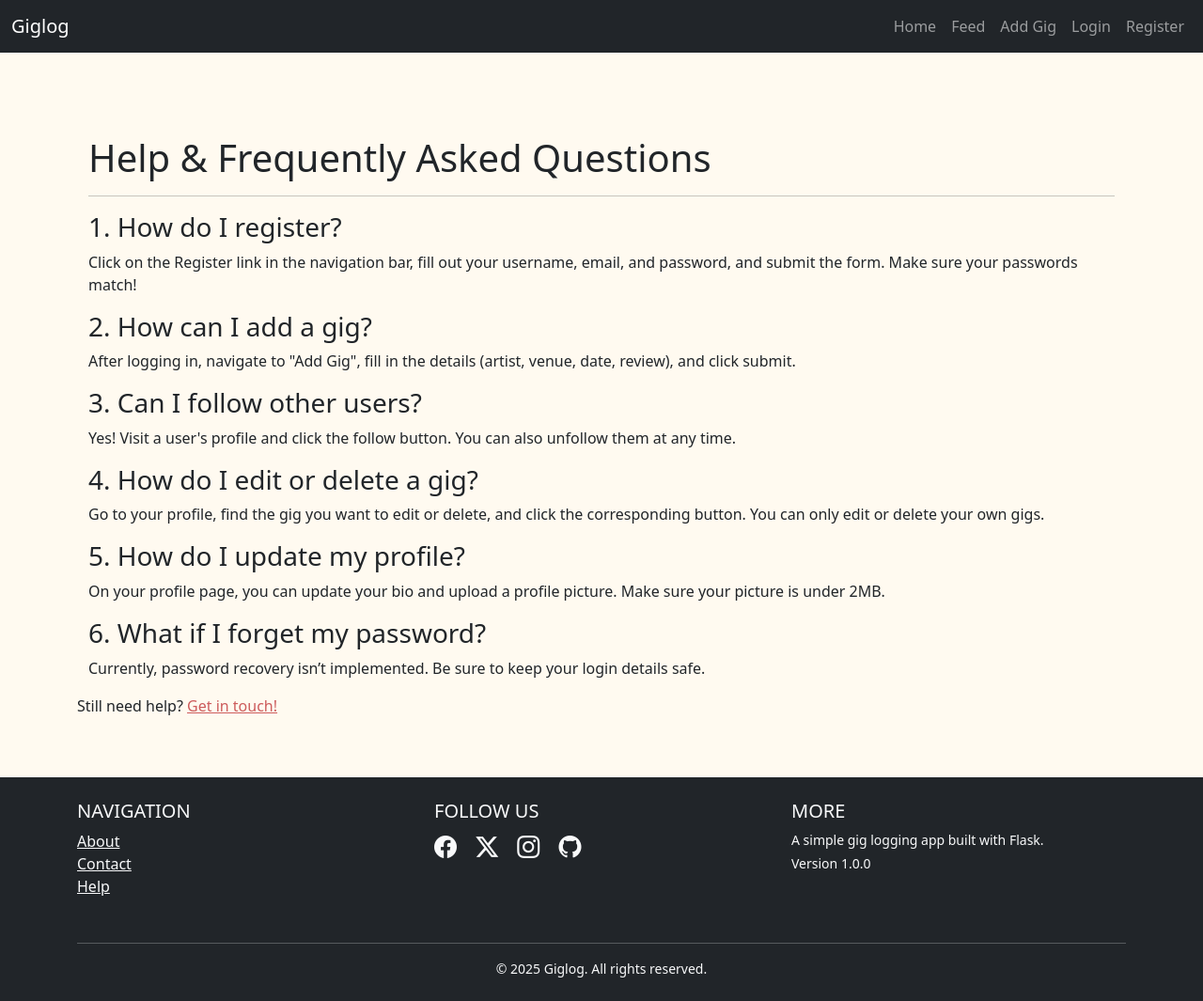
After one commit to ASmokeyPie/giglog, a Flask app: page /help in a window 1280 px wide. The commit adds this page. Shown: the whole page at 94% size. Run offline with Flask 3, Linux system fonts and the light colour scheme.

Commit message:
Final styling, comments and refinements

```diff
--- a/app.py
+++ b/app.py
@@ -15,9 +15,9 @@ app.secret_key = 'supersecret'
 
 # Uploads folder configuration
 UPLOAD_FOLDER = "static/uploads"
-os.makedirs(UPLOAD_FOLDER, exist_ok=True) # Create folder if it doesn't exist
+os.makedirs(UPLOAD_FOLDER, exist_ok=True)  # Create folder if it doesn't exist
 app.config["UPLOAD_FOLDER"] = UPLOAD_FOLDER
-app.config["MAX_CONTENT_LENGTH"] = 2 * 1024 * 1024 # 2MB limit
+app.config["MAX_CONTENT_LENGTH"] = 2 * 1024 * 1024  # 2MB upload limit
 
 # Paths to the JSON files that store app data
 DATA_FILE = "data/gigs.json"
@@ -40,6 +40,9 @@ def datetimeformat(value, format='%d %b %Y'):
 # ---------------------------
 @app.context_processor
 def inject_now():
+    """
+    Inject the current year into all templates as 'current_year'
+    """
     return {'current_year': datetime.now().year}
 
 
@@ -112,17 +115,20 @@ def get_following(username):
     return []
 
 
-
-#-- Require login --
+#-- Require login decorator --
 def login_required(f):
     """
-    Provides login required functionality to any route wrapped with this function
+    Provides login required functionality to any route wrapped with this function.
+    Redirects users to login page if they are not logged in.
     """
     @wraps(f)
     def wrapper(*args, **kwargs):
+        # Check if 'user' exists in session, i.e., user is logged in
         if "user" not in session:
             flash("Please log in first.", "warning")
+            # Redirect to login page if not logged in
             return redirect(url_for("login"))
+        # User is logged in, proceed to the wrapped route
         return f(*args, **kwargs)
     return wrapper
 
@@ -141,12 +147,12 @@ def index():
 
 
 # ---------------------- REGISTER ----------------------
-
 @app.route("/register", methods=["GET", "POST"])
 def register():
     """
     User registration page route.
-    Renders the register.html template.
+    GET: Display registration form.
+    POST: Process registration form, validate, create new user, save to JSON, redirect to login.
     """
     if request.method == "POST":
         username = request.form["username"].strip()
@@ -157,7 +163,7 @@ def register():
         # Load users
         users = load_users()
 
-        # Validation
+        # Validation checks
         if any(u["username"] == username for u in users):
             flash("Username already taken.", "danger")
             return redirect(url_for("register"))
@@ -170,7 +176,7 @@ def register():
             flash("Passwords do not match.", "danger")
             return redirect(url_for("register"))
 
-        # Create new user
+        # Create new user dictionary
         new_user = {
             "username": username,
             "email": email,
@@ -184,16 +190,17 @@ def register():
         flash("Registration successful! You can now log in.", "success")
         return redirect(url_for("login"))
 
+    # GET request -> show registration form
     return render_template("register.html")
 
 
 # ---------------------- LOGIN ----------------------
-
 @app.route("/login", methods=["GET", "POST"])
 def login():
     """
     User login page route.
-    Checks for valid log in of user and renders the login.html template.
+    GET: Show login form.
+    POST: Validate login credentials, set session, redirect to feed.
     """
     if request.method == "POST":
         username = request.form["username"].strip()
@@ -201,35 +208,36 @@ def login():
 
         users = load_users()
 
-        # Check for username match
+        # Loop through users to find matching username
         for user in users:
             if user["username"] == username:
-
-                # Verify hashed password
+                # Verify hashed password using werkzeug
                 if check_password_hash(user["password"], password):
+                    # Save username in session to mark user as logged in
                     session["user"] = username
                     flash("Logged in successfully!", "success")
                     return redirect(url_for("feed"))
                 else:
+                    # Password does not match
                     flash("Incorrect password.", "danger")
                     return redirect(url_for("login"))
 
+        # Username not found in users JSON
         flash("Username not found.", "danger")
         return redirect(url_for("login"))
 
+    # GET request -> render login form
     return render_template("login.html")
 
 
 # ---------------------- FEED ----------------------
-
 @app.route("/feed")
 def feed():
     """
     Feed page route.
-    Loads all gigs from JSON and passes them to the feed.html template.
+    Loads all gigs from JSON, sorts by created_at descending, renders feed.html.
     """
     gigs = load_gigs()
-    # Sort gigs by created_at descending (most recent first)
     gigs = sorted(gigs, key=lambda g: g["created_at"], reverse=True)
     return render_template("feed.html", gigs=gigs, title="Global Feed")
 
@@ -238,81 +246,75 @@ def feed():
 def following_feed():
     """
     Following feed page route.
-    Loads all gigs from followed users + user's own and passes them to the feed.html template in a separate tab.
+    Shows gigs from users that the current user is following + their own.
     """
     current_user = session.get("user")
     gigs = load_gigs()
-    following = get_following(current_user) # returns list of usernames
+    following = get_following(current_user)  # List of usernames
 
-    # Only show gigs by user or followed users
     filtered_gigs = [g for g in gigs if g["username"] in following + [current_user]]
-    # Sort filtered gigs by created_at descending
     filtered_gigs = sorted(filtered_gigs, key=lambda g: g["created_at"], reverse=True)
     return render_template("feed.html", gigs=filtered_gigs, title="Followed Activity")
 
 
 # ---------------------- ADD GIG ----------------------
-
 @app.route("/add_gig", methods=["GET","POST"])
 @login_required
 def add_gig():
     """
     Route for adding a new gig.
-    - GET: Show the empty form to add a gig.
-    - POST: Process form submission, add the new gig to JSON, and redirect to feed.
+    GET: Display empty form.
+    POST: Save new gig to JSON and redirect to feed.
     """
     if request.method == "POST":
-        # Retrieve form data
         artist = request.form["artist"]
         venue = request.form["venue"]
         date = request.form["date"]
         review = request.form["review"]
 
-        # Load existing gigs and append the new one
         gigs = load_gigs()
 
         new_gig = {
-            "id": str(uuid.uuid4()),    # Unique ID
+            "id": str(uuid.uuid4()),           # Unique ID for gig
             "artist": artist,
             "venue": venue,
             "date": date,
             "review": review,
-            "username": session["user"],    # atttach gig to user
+            "username": session["user"],       # Attach gig to current user
             "created_at": datetime.now().strftime("%Y-%m-%d %H:%M:%S")
         }
 
         gigs.append(new_gig)
-
-        # Save updated gig list
         save_gigs(gigs)
 
-        # Flash a success message and redirect to the feed
         flash("Gig added successfully!", "success")
         return redirect(url_for("feed"))
 
-    # For GET requests, show the form
     return render_template("add_gig.html")
 
 
-# ---------------------- EDIT + DELETE GIG ----------------------
-
+# ---------------------- DELETE + EDIT GIG ----------------------
 @app.route("/delete_gig/<gig_id>", methods=["POST"])
 @login_required
 def delete_gig(gig_id):
     """
-    Delete gig by ID
+    Delete gig by ID if the current user is the owner.
     """
     gigs = load_gigs()
     for i, gig in enumerate(gigs):
         if gig.get("id") == gig_id:
-            # Only allow owner to delete
+            # Ensure only the owner can delete the gig
             if gig.get("username") != session["user"]:
                 flash("You are not allowed to delete this gig.", "danger")
                 return redirect(url_for("profile"))
+
+            # Remove gig from list and save
             gigs.pop(i)
             save_gigs(gigs)
             flash("Gig deleted successfully.", "success")
             return redirect(url_for("profile"))
+
+    # Gig ID not found
     flash("Gig not found.", "danger")
     return redirect(url_for("profile"))
 
@@ -321,25 +323,25 @@ def delete_gig(gig_id):
 @login_required
 def edit_gig(gig_id):
     """
-    Edit gig by ID
-    - GET: Shows the form pre-filled with the gig data.
-    - POST: Updates the gig in the JSON file and redirects to feed.
+    Edit gig by ID.
+    GET: Pre-fill form with gig data.
+    POST: Update gig details and save to JSON.
     """
     gigs = load_gigs()
-    # Find the gig
+    # Find the gig with the matching ID
     gig = next((g for g in gigs if g.get("id") == gig_id), None)
 
     if gig is None:
         flash("Gig not found.", "danger")
         return redirect(url_for("profile"))
 
-    # Check owner
+    # Check if current user is the owner
     if gig.get("username") != session["user"]:
         flash("You are not allowed to edit this gig.", "danger")
         return redirect(url_for("profile"))
 
     if request.method == "POST":
-        # Update the gig details from the form
+        # Update gig fields with form data
         gig["artist"] = request.form["artist"]
         gig["venue"] = request.form["venue"]
         gig["date"] = request.form["date"]
@@ -348,21 +350,25 @@ def edit_gig(gig_id):
         flash("Gig updated successfully!", "success")
         return redirect(url_for("profile"))
 
-    # GET request -> show the edit form
+    # GET request -> show edit form pre-filled with gig data
     return render_template("edit_gig.html", gig=gig, gig_id=gig_id)
 
 
 # ---------------------- PROFILE ----------------------
-
 @app.route("/profile", methods=["GET", "POST"])
 @login_required
 def profile():
     """
-    GET: display profile and gigs
-    POST: update bio and profile picture
+    User profile page.
+    GET: Show profile info and user's gigs.
+    POST: Update bio and profile picture.
     """
-    current_user = session["user"]
+    current_user = session["user"]  # Get the logged-in username from session
+
+    # Load all users from JSON file
     users = load_users()
+
+    # Find the current user's data
     user = next((u for u in users if u["username"] == current_user), None)
 
     if not user:
@@ -370,61 +376,83 @@ def profile():
         return redirect(url_for("feed"))
 
     if request.method == "POST":
+        # ----------------------------
         # Update bio
-        bio = request.form.get("bio", "").strip()
-        user["bio"] = bio
+        # ----------------------------
+        bio = request.form.get("bio", "").strip()  # Get bio from form, default empty string
+        user["bio"] = bio  # Save to user dictionary
 
-        #Update profile picture
-        file = request.files.get("profile_pic")
-        if file and file.filename:
+        # ----------------------------
+        # Update profile picture
+        # ----------------------------
+        file = request.files.get("profile_pic")  # Get uploaded file from form
+        if file and file.filename:  # Check if a file was actually uploaded
+            # Extract file extension
             file_ext = file.filename.rsplit(".", 1)[-1]
+            # Create a unique filename using username + current timestamp
             filename = f"{current_user}_{int(datetime.now().timestamp())}.{file_ext}"
+            # Full path to save the file
             filepath = os.path.join(app.config["UPLOAD_FOLDER"], filename)
-            file.save(filepath)
+            file.save(filepath)  # Save the file to the uploads folder
+            # Update user dictionary with the filename
             user["profile_pic"] = filename
 
+        # Save the updated users list back to the JSON file
         save_users(users)
+
         flash("Profile updated successfully!", "success")
         return redirect(url_for("profile"))
 
-    #Load user's gigs
+    # ----------------------------
+    # GET request - display profile
+    # ----------------------------
+    # Load all gigs
     gigs = load_gigs()
+    # Filter only the current user's gigs
+    user_gigs = [g for g in gigs if g.get("username") == current_user]
 
-    # Filter only the current user's gigs
-    user_gigs = [g for g in gigs if g.get("username") == session["user"]]
-
+    # Render profile page with user info and their gigs
     return render_template("profile.html", user=user, gigs=user_gigs)
 
 
 # ---------------------- LOGOUT ----------------------
-
 @app.route("/logout")
 def logout():
+    """
+    Logout route.
+    Clears the session for the current user.
+    """
     session.pop("user", None)
     flash("Logged out successfully.", "info")
     return redirect(url_for("login"))
 
 
 # ---------------------- FOLLOW/UNFOLLOW USER ----------------------
-
 @app.route("/follow/<username>", methods=["POST"])
 @login_required
 def follow(username):
+    """
+    Follow a user.
+    Adds the username to the current user's following list.
+    """
     current_user = session["user"]
 
     if current_user == username:
+        # Prevent users from following themselves
         flash("You cannot follow yourself!", "warning")
         return redirect(url_for("profile"))
 
     data = load_follows()
 
-    # Find current user's record
+    # Find the current user's follow record
     entry = next((u for u in data if u["user"] == current_user), None)
 
+    # If record does not exist, create one
     if not entry:
         entry = {"user": current_user, "following": []}
         data.append(entry)
 
+    # Add the target username to the following list if not already following
     if username not in entry["following"]:
         entry["following"].append(username)
         flash(f"You are now following {username}!", "success")
@@ -438,11 +466,18 @@ def follow(username):
 @app.route("/unfollow/<username>", methods=["POST"])
 @login_required
 def unfollow(username):
+    """
+    Unfollow a user.
+    Removes the username from the current user's following list.
+    """
     current_user = session["user"]
     data = load_follows()
 
+    # Find current user's follow record
     entry = next((u for u in data if u["user"] == current_user), None)
+
     if entry and username in entry.get("following", []):
+        # Remove user from following list
         entry["following"].remove(username)
         save_follows(data)
         flash(f"You have unfollowed {username}.", "info")
@@ -455,6 +490,10 @@ def unfollow(username):
 @app.route("/user/<username>")
 @login_required
 def view_user(username):
+    """
+    View another user's profile.
+    Shows profile info, gigs, and follow/unfollow status.
+    """
     users = load_users()
     user = next((u for u in users if u["username"] == username), None)
 
@@ -465,7 +504,6 @@ def view_user(username):
     gigs = load_gigs()
     user_gigs = [g for g in gigs if g["username"] == username]
 
-    # Check if the current user is already following this user
     current_user = session["user"]
     following = get_following(current_user)
     is_following = username in following
@@ -473,7 +511,21 @@ def view_user(username):
     return render_template("user_profile.html", username=username, user=user, gigs=user_gigs, is_following=is_following)
 
 
+# ---------------------- FOOTER PAGES ----------------------
+@app.route("/about")
+def about():
+    """About page."""
+    return render_template("about.html")
 
+@app.route("/contact", methods=["POST", "GET"])
+def contact():
+    """Contact page."""
+    return render_template("contact.html")
+
+@app.route("/help")
+def help():
+    """Help page."""
+    return render_template("help.html")
 
 
 # ---------------------------
--- a/data/follows.json
+++ b/data/follows.json
@@ -2,8 +2,8 @@
     {
         "user": "test1",
         "following": [
-            "test3",
-            "test2"
+            "test2",
+            "test3"
         ]
     },
     {
--- a/static/css/styles.css
+++ b/static/css/styles.css
@@ -17,7 +17,41 @@ body {
 	border-radius: 12px;
 }
 
+/* Button hover effect */
+.btn-lg {
+    transition: transform 0.2s ease, box-shadow 0.2s ease;
+}
+
+.btn-lg:hover {
+    transform: translateY(-3px);
+    box-shadow: 0 5px 15px rgba(0, 0, 0, 0.2);
+}
+
+/* Custom dark orange for all btn-primary buttons */
+.btn-primary {
+    background-color: #d35400;   /* Dark orange */
+    border-color: #d35400;       /* Match border to background */
+    color: #fff;                 /* Keep text white */
+    transition: background-color 0.3s ease, border-color 0.3s ease;
+}
+
+.btn-primary:hover,
+.btn-primary:focus,
+.btn-primary:active {
+    background-color: #e67e22;   /* Slightly lighter orange on hover */
+    border-color: #e67e22;
+    color: #fff;
+}
+
+
+/* Image  animation */
 #home-main-img {
 
 	border: 10px double black;
+	transition: transform 0.3s ease, box-shadow 0.3s ease;
 }
+
+#home-main-img:hover {
+    transform: scale(1.05);
+    box-shadow: 0 8px 20px rgba(0, 0, 0, 0.3);
+}
--- a/templates/base.html
+++ b/templates/base.html
@@ -32,7 +32,7 @@
 					{% if session.get('user') %}
 						<li class="nav-item">
 							<a class="nav-link" href="{{ url_for('profile') }}">
-								<span class="badge rounded-pill bg-primary px-3 py-2">
+								<span class="badge rounded-pill bg-light text-dark px-3 py-2">
 									<i class="bi bi-person-circle"></i> {{ session['user'] }}
 								</span>
 							</a>
@@ -75,9 +75,9 @@
             <div class="col-md-4 mb-3">
                 <h5 class="text-uppercase">Navigation</h5>
                 <ul class="list-unstyled">
-                    <li><a href="#" class="text-light">About</a></li>
-                    <li><a href="#" class="text-light">Contact</a></li>
-                    <li><a href="#" class="text-light">Help</a></li>
+                    <li><a href="{{ url_for('about') }}" class="text-light">About</a></li>
+                    <li><a href="{{ url_for('contact') }}" class="text-light">Contact</a></li>
+                    <li><a href="{{ url_for('help') }}" class="text-light">Help</a></li>
                 </ul>
             </div>
 
--- /dev/null
+++ b/templates/help.html
@@ -0,0 +1,29 @@
+{% extends "base.html" %}
+
+{% block title %}Help & FAQ{% endblock %}
+
+{% block content %}
+<div class="container mt-5">
+    <h1>Help & Frequently Asked Questions</h1>
+	<hr>
+
+    <h3>1. How do I register?</h3>
+    <p>Click on the Register link in the navigation bar, fill out your username, email, and password, and submit the form. Make sure your passwords match!</p>
+
+    <h3>2. How can I add a gig?</h3>
+    <p>After logging in, navigate to "Add Gig", fill in the details (artist, venue, date, review), and click submit.</p>
+
+    <h3>3. Can I follow other users?</h3>
+    <p>Yes! Visit a user's profile and click the follow button. You can also unfollow them at any time.</p>
+
+    <h3>4. How do I edit or delete a gig?</h3>
+    <p>Go to your profile, find the gig you want to edit or delete, and click the corresponding button. You can only edit or delete your own gigs.</p>
+
+    <h3>5. How do I update my profile?</h3>
+    <p>On your profile page, you can update your bio and upload a profile picture. Make sure your picture is under 2MB.</p>
+
+    <h3>6. What if I forget my password?</h3>
+    <p>Currently, password recovery isn’t implemented. Be sure to keep your login details safe.</p>
+</div>
+<p>Still need help? <a href="{{ url_for('contact') }}" style="color: IndianRed;">Get in touch!</a></p>
+{% endblock %}
--- a/templates/login.html
+++ b/templates/login.html
@@ -38,7 +38,7 @@
 
         <p class="mt-3 text-center">
             Don't have an account?
-            <a href="{{ url_for('register') }}">Register here</a>
+            <a href="{{ url_for('register') }}" style="color: IndianRed;">Register here</a>
         </p>
 
     </div>
```
Also changed, not shown: data/gigs.json (+1 -10 lines), templates/about.html (added, +22 -0 lines), templates/contact.html (added, +30 -0 lines), templates/feed.html (+36 -16 lines), templates/index.html (+15 -6 lines).
